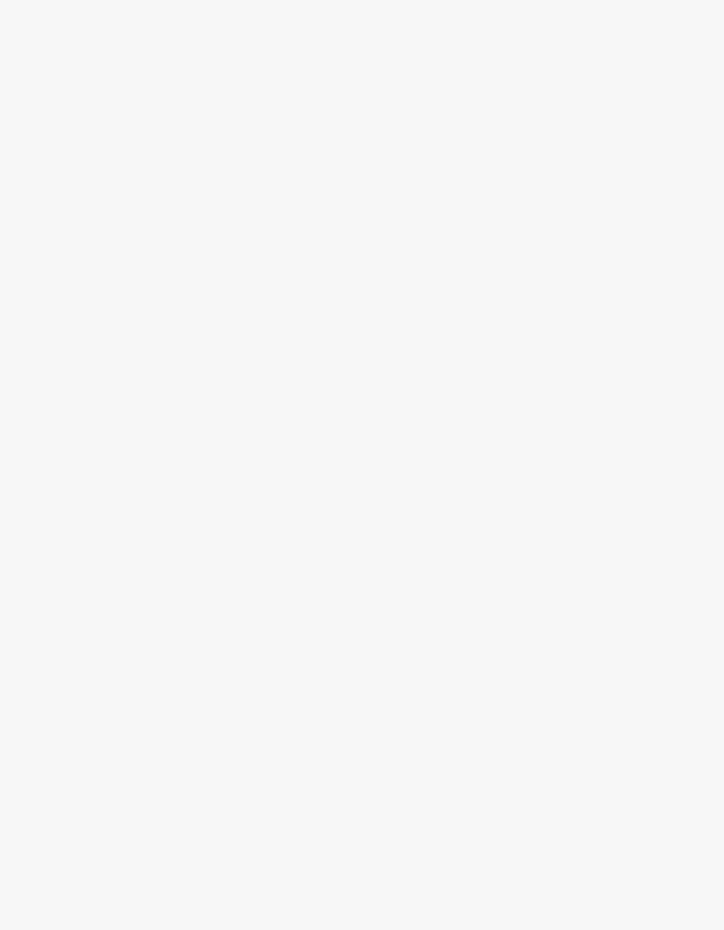
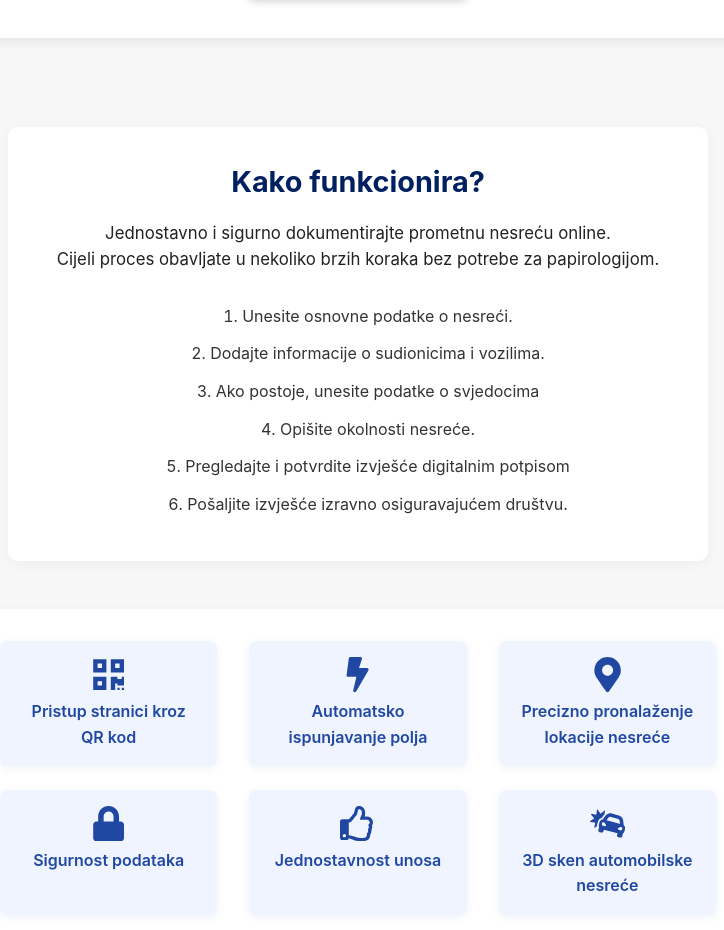
Before and after one commit to NikolaBenic4/EuropskoIzvjesce, a React (Vite) app in the folder europskoIzvjesceWeb/: page / in a window 1280 px wide. Shown: the part 608-1538 px from the top of the page, without its empty margins (282-1006 px from the left). Before the commit the page ends 800 px from the top, so only its background shows below. Built offline with nearby package versions, Linux system fonts and the light colour scheme.

Commit message:
Promjena

```diff
--- a/europskoIzvjesceWeb/src/App.jsx
+++ b/europskoIzvjesceWeb/src/App.jsx
@@ -1,24 +1,69 @@
 import { Routes, Route, Link } from 'react-router-dom';
 import './css/App.css';
-// import FullForm from './pages/FullForm';   // privremeno zakomentirano
+import { FaQrcode, FaBolt, FaMapMarkerAlt, FaLock, FaRegThumbsUp, FaCarCrash } from "react-icons/fa";
+// import FullForm from './pages/FullForm';
 
 function Home() {
   return (
     <>
       <header className="site-header"><h1>Europsko Izvješće</h1></header>
-      <div className="hero-containter">
+      <div className="hero-container">
         <img
-        src="/public/assets/NesrecaSlika.png"
-        className="hero-image"
-        ></img>
+          src="/assets/NesrecaSlika.png"
+          className="hero-image"
+          alt="Prometna nesreća"
+        />
       </div>
       <section className="content-section">
         <h1 className="content-title">Digitalno Europsko izvješće</h1>
         <p className="content-subtitle">
           Prijavite i dokumentirajte prometnu nesreću na jednostavan i siguran način.
         </p>
-        {/* dok ne popravite forme, vodimo samo na Home */}
         <Link to="/" className="cta-button">Započni prijavu</Link>
+      </section>
+      <br/>
+      <section className="how-it-works">
+        <h2>Kako funkcionira?</h2>
+        <p className="how-desc">
+          Jednostavno i sigurno dokumentirajte prometnu nesreću online.<br />
+          Cijeli proces obavljate u nekoliko brzih koraka bez potrebe za papirologijom.
+        </p>
+        <ol className="how-steps">
+          <li>Unesite osnovne podatke o nesreći.</li>
+          <li>Dodajte informacije o sudionicima i vozilima.</li>
+          <li>Ako postoje, unesite podatke o svjedocima</li>
+          <li>Opišite okolnosti nesreće.</li>
+          <li>Pregledajte i potvrdite izvješće digitalnim potpisom</li>
+          <li>Pošaljite izvješće izravno osiguravajućem društvu.</li>
+        </ol>
+      </section>
+      <section className="benefits-section">
+        <div className="benefits-container">
+          <div className="benefit-item">
+            <FaQrcode className="benefit-icon" />
+            <span>Pristup stranici kroz QR kod</span>
+          </div>
+          <div className="benefit-item">
+            <FaBolt className="benefit-icon" />
+            <span>Automatsko ispunjavanje polja</span>
+          </div>
+          <div className="benefit-item">
+            <FaMapMarkerAlt className="benefit-icon" />
+            <span>Precizno pronalaženje lokacije nesreće</span>
+          </div>
+          <div className="benefit-item">
+            <FaLock className="benefit-icon" />
+            <span>Sigurnost podataka</span>
+          </div>
+          <div className="benefit-item">
+            <FaRegThumbsUp className="benefit-icon" />
+            <span>Jednostavnost unosa</span>
+          </div>
+          <div className="benefit-item">
+            <FaCarCrash className="benefit-icon" />
+            <span>3D sken automobilske nesreće</span>
+          </div>
+        </div>
       </section>
     </>
   );
--- a/europskoIzvjesceWeb/src/css/App.css
+++ b/europskoIzvjesceWeb/src/css/App.css
@@ -143,6 +143,26 @@ html, body {
     padding: 0.7rem 1.6rem;
     font-size: 0.95rem;
   }
+  @media (max-width: 480px) {
+  .how-it-works {
+    padding: 1.5rem 1rem;
+    margin: 1rem auto 2rem auto;
+  }
+  .how-it-works h2 {
+    font-size: 1.6rem;
+  }
+  .how-desc {
+    font-size: 1rem;
+  }
+  .how-steps {
+    font-size: 0.95rem;
+    max-width: 100%;
+    padding-left: 1rem;
+  }
+  .how-steps li {
+    margin-bottom: 0.6rem;
+  }
+  }
 }
 
 @media (max-width: 240px) {
@@ -173,3 +193,100 @@ html, body {
 html {
   scroll-behavior: smooth;
 }
+
+.how-it-works {
+  max-width: 700px;
+  margin: 2rem auto 3rem auto;
+  padding: 2rem 1.5rem;
+  background: #fff;
+  border-radius: 10px;
+  box-shadow: 0 3px 14px rgba(0,0,0,0.04);
+  text-align: left;
+}
+
+.how-it-works h2 {
+  font-size: 1.8rem;
+  color: #002060;
+  margin-bottom: 1rem;
+  text-align: center;
+}
+
+.how-desc {
+  font-size: 1.05rem;
+  color: #222;
+  margin-bottom: 2rem;
+  text-align: center;
+  line-height: 1.5;
+}
+
+.how-steps {
+  padding-left: 1.25rem;
+  margin: 0 auto;
+  max-width: 90%;
+  font-size: 1rem;
+  color: #333;
+  line-height: 1.6;
+  list-style-position: inside;
+  text-align: center;
+}
+
+.how-steps li {
+  margin-bottom: 0.75rem;
+}
+
+.benefits-section {
+  max-width: 780px;
+  margin: 2rem auto 3rem auto;
+  padding: 2rem;
+  background: #ffffff;
+  border-radius: 10px;
+  box-shadow: 0 4px 14px rgba(0,0,0,0.05);
+  text-align: center;
+}
+
+.benefits-container {
+  display: grid;
+  grid-template-columns: repeat(3, 1fr);
+  gap: 1.5rem 2rem;
+}
+
+.benefit-item {
+  background: #f0f4ff;
+  padding: 1rem 1.25rem;
+  border-radius: 8px;
+  font-weight: 600;
+  color: #2048a3;
+  box-shadow: 0 2px 8px rgba(32, 72, 163, 0.1);
+}
+
+@media (max-width: 768px) {
+  .benefits-container {
+    grid-template-columns: repeat(2, 1fr);
+  }
+}
+
+/* Na mobitelima 1 stupac */
+@media (max-width: 480px) {
+  .benefits-container {
+    grid-template-columns: 1fr;
+  }
+}
+
+.benefit-item {
+  background: #f0f4ff;
+  padding: 1rem 1.25rem;
+  border-radius: 8px;
+  font-weight: 600;
+  color: #2048a3;
+  box-shadow: 0 2px 8px rgba(32, 72, 163, 0.08);
+  display: flex;
+  flex-direction: column;
+  align-items: center;
+  justify-content: flex-start;
+  min-height: 100px;
+}
+
+.benefit-icon {
+  font-size: 2.2rem;
+  margin-bottom: 0.4rem;
+}
```
